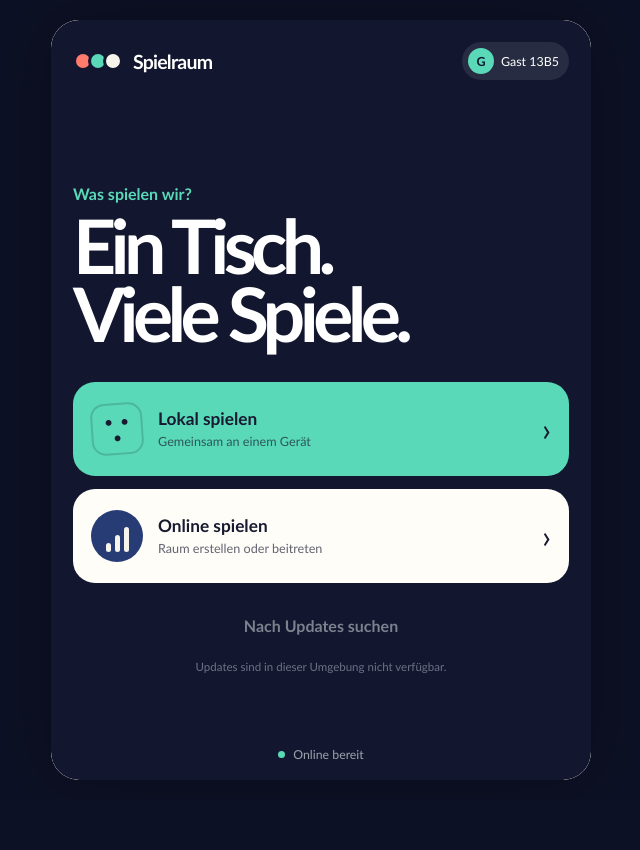
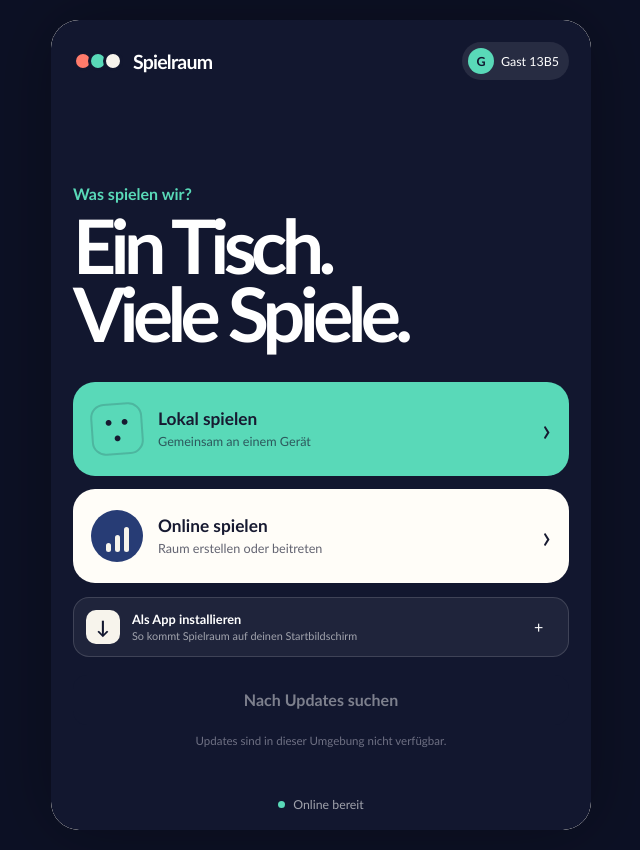
Before and after one commit to TheGoldenSchmidt/GoldenSchmidtGames, a React (Vite) app: page / in a window 1280 px wide. Shown: the whole page, without its empty margins (319-959 px from the left). Before the commit the page ends 800 px from the top, so only its background shows below. Built offline with nearby package versions, Linux system fonts and the light colour scheme.

Commit message:
PWA-Installation unabhängig vom Update-Status anbieten

```diff
--- a/src/components/AppUpdate.tsx
+++ b/src/components/AppUpdate.tsx
@@ -55,6 +55,6 @@ export function AppUpdate() {
     <button className="button button--secondary button--wide" onClick={status === "ready" ? apply : check} disabled={["checking", "applying", "unsupported"].includes(status)}>
       {status === "ready" ? "Neue Version laden" : status === "checking" ? "Suche nach Updates …" : status === "applying" ? "Update wird geladen …" : "Nach Updates suchen"}
     </button>
-    <p role="status">{status === "ready" ? "Eine neue Version ist bereit. Beim Aktualisieren wird die App neu gestartet." : status === "current" ? "Du verwendest die aktuelle Version." : status === "unsupported" ? "Updates sind in dieser Umgebung nicht verfügbar." : message || "Hier kannst du die App auf die neueste Version bringen."}</p>
+    <p role="status">{status === "ready" ? "Eine neue Version ist bereit. Beim Aktualisieren wird die App neu gestartet." : status === "current" ? "Diese Ansicht ist aktuell. Die Update-Prüfung installiert keine App." : status === "unsupported" ? "Updates sind in dieser Umgebung nicht verfügbar." : message || "Hier prüfst du auf neue Spielversionen. Installation und Updates sind unabhängig voneinander."}</p>
   </aside>;
 }
--- a/src/components/InstallPrompt.tsx
+++ b/src/components/InstallPrompt.tsx
@@ -11,7 +11,8 @@ function isStandalone() {
 
 export function InstallPrompt() {
   const [installEvent, setInstallEvent] = useState<BeforeInstallPromptEvent>();
-  const [showIosHelp, setShowIosHelp] = useState(false);
+  const [showHelp, setShowHelp] = useState(false);
+  const [installError, setInstallError] = useState("");
   const [installed, setInstalled] = useState(() => isStandalone());
   const isIos = /iPad|iPhone|iPod/.test(navigator.userAgent) || (navigator.platform === "MacIntel" && navigator.maxTouchPoints > 1);
 
@@ -19,37 +20,59 @@ export function InstallPrompt() {
     const beforeInstall = (event: Event) => {
       event.preventDefault();
       setInstallEvent(event as BeforeInstallPromptEvent);
+      setInstalled(false);
+      setInstallError("");
     };
     const appInstalled = () => {
       setInstalled(true);
       setInstallEvent(undefined);
     };
+    // Ein Browser-Tab kann nach Deinstallation weiterhin geöffnet sein.
+    // Die Startbildschirm-Ansicht ist die einzige zuverlässige lokale Anzeige.
+    const refreshDisplayMode = () => setInstalled(isStandalone());
     window.addEventListener("beforeinstallprompt", beforeInstall);
     window.addEventListener("appinstalled", appInstalled);
+    window.addEventListener("focus", refreshDisplayMode);
     return () => {
       window.removeEventListener("beforeinstallprompt", beforeInstall);
       window.removeEventListener("appinstalled", appInstalled);
+      window.removeEventListener("focus", refreshDisplayMode);
     };
   }, []);
 
-  if (installed || (!installEvent && !isIos)) return null;
+  if (installed) return null;
 
   async function install() {
-    if (!installEvent) return setShowIosHelp((current) => !current);
-    await installEvent.prompt();
-    const result = await installEvent.userChoice;
-    if (result.outcome === "accepted") setInstallEvent(undefined);
+    setInstallError("");
+    if (!installEvent) return setShowHelp((current) => !current);
+    // Browser-Installationsereignisse können nur einmal verwendet werden.
+    const currentEvent = installEvent;
+    setInstallEvent(undefined);
+    try {
+      await currentEvent.prompt();
+      const result = await currentEvent.userChoice;
+      if (result.outcome === "dismissed") setShowHelp(true);
+    } catch {
+      setInstallError("Der Browser hat den Installationsdialog nicht geöffnet. Nutze bitte die Schritte unten.");
+      setShowHelp(true);
+    }
   }
 
   return (
-    <aside className="install-card">
+    <aside className="install-card" aria-label="App installieren">
       <button onClick={install}>
         <span className="install-card__icon" aria-hidden="true">↓</span>
-        <span><strong>Als App installieren</strong><small>Offline spielen und direkt starten</small></span>
-        <span aria-hidden="true">{showIosHelp ? "−" : "+"}</span>
+        <span><strong>Als App installieren</strong><small>{installEvent ? "Installationsdialog öffnen" : "So kommt Spielraum auf deinen Startbildschirm"}</small></span>
+        <span aria-hidden="true">{showHelp ? "−" : "+"}</span>
       </button>
-      {showIosHelp && (
-        <p>In Safari auf <strong>Teilen</strong> tippen, dann <strong>Zum Home-Bildschirm</strong> und <strong>Als Web-App öffnen</strong> wählen.</p>
+      {installError && <p role="alert">{installError}</p>}
+      {showHelp && (
+        <div className="install-help">
+          {isIos ? <p>Öffne diesen Link in <strong>Safari</strong>. Wähle <strong>Teilen → Zum Home-Bildschirm</strong> und, falls angezeigt, <strong>Als Web-App öffnen → Hinzufügen</strong>.</p>
+            : <p>Öffne diesen Link direkt in <strong>Chrome</strong> oder deinem normalen Browser. Wähle im <strong>⋮-Menü</strong> den Eintrag <strong>App installieren</strong> oder <strong>Zum Startbildschirm hinzufügen</strong>. Auf dem PC findest du die Installation meist oben in der Adressleiste.</p>}
+          <p>„Aktuelle Version“ bedeutet nur, dass diese Webseite aktuell ist. Du kannst sie trotzdem als App installieren.</p>
+          {!isIos && <p>Falls der Browser „Öffnen“ statt „Installieren“ anbietet: Prüfe in den Handy-Einstellungen unter <strong>Apps → Spielraum</strong>, ob die App noch installiert ist. Ein entferntes Startbildschirm-Symbol deinstalliert sie nicht unbedingt.</p>}
+        </div>
       )}
     </aside>
   );
--- a/src/styles/global.css
+++ b/src/styles/global.css
@@ -112,6 +112,7 @@ button:focus-visible, input:focus-visible, select:focus-visible { outline: 3px s
 .game-choice__tile--durak { background: #2d355d; }.game-choice__tile--binokel { background: #8b3f38; font-family: Georgia, serif; font-weight: 800; }
 .game-choice__tile--kribbeln { background: #b85845; }
 .app-update { margin: 18px 0; }.app-update p { margin: 8px 4px 0; text-align: center; color: var(--muted); font-size: .72rem; line-height: 1.4; }
+.install-help { padding: 0 14px 12px; }.install-help p { margin: 8px 0; color: rgba(255,255,255,.8); font-size: .76rem; line-height: 1.5; }.install-help strong { color: #fff; }
 .kribbel-dice { display:flex; flex-wrap:wrap; gap:9px; margin:20px 0; }.kribbel-die { width:52px; height:52px; border:2px solid transparent; border-radius:12px; color:white; font-size:1.6rem; font-weight:900; }.kribbel-die.is-kept { border-color:#151a2e; box-shadow:0 0 0 3px #fff; transform:translateY(-4px); }.kribbel-die--red { background:#c63b48; }.kribbel-die--yellow { background:#bd9000; }.kribbel-die--green { background:#318463; }.kribbel-die--blue { background:#3476af; }.kribbel-die--orange { background:#d47124; }.kribbel-die--purple { background:#8353a0; }.kribbel-actions { display:flex; flex-wrap:wrap; gap:8px; }.kribbel-sheet { overflow-x:auto; margin:12px 0 24px; }.kribbel-sheet table { border-collapse:collapse; width:100%; font-size:.75rem; }.kribbel-sheet th,.kribbel-sheet td { padding:8px; border-bottom:1px solid #d9d6ce; text-align:center; }.kribbel-sheet th:first-child { text-align:left; min-width:150px; }.kribbel-sheet .is-current { background:#e6e3d9; }
 .check { width: 24px; height: 24px; background: var(--mint); border-radius: 50%; display: grid; place-items: center; font-weight: 900; visibility: hidden; }
 .is-selected .check { visibility: visible; }
```
Also changed, not shown: scripts/game-screens-test.tsx (+16 -0 lines).
